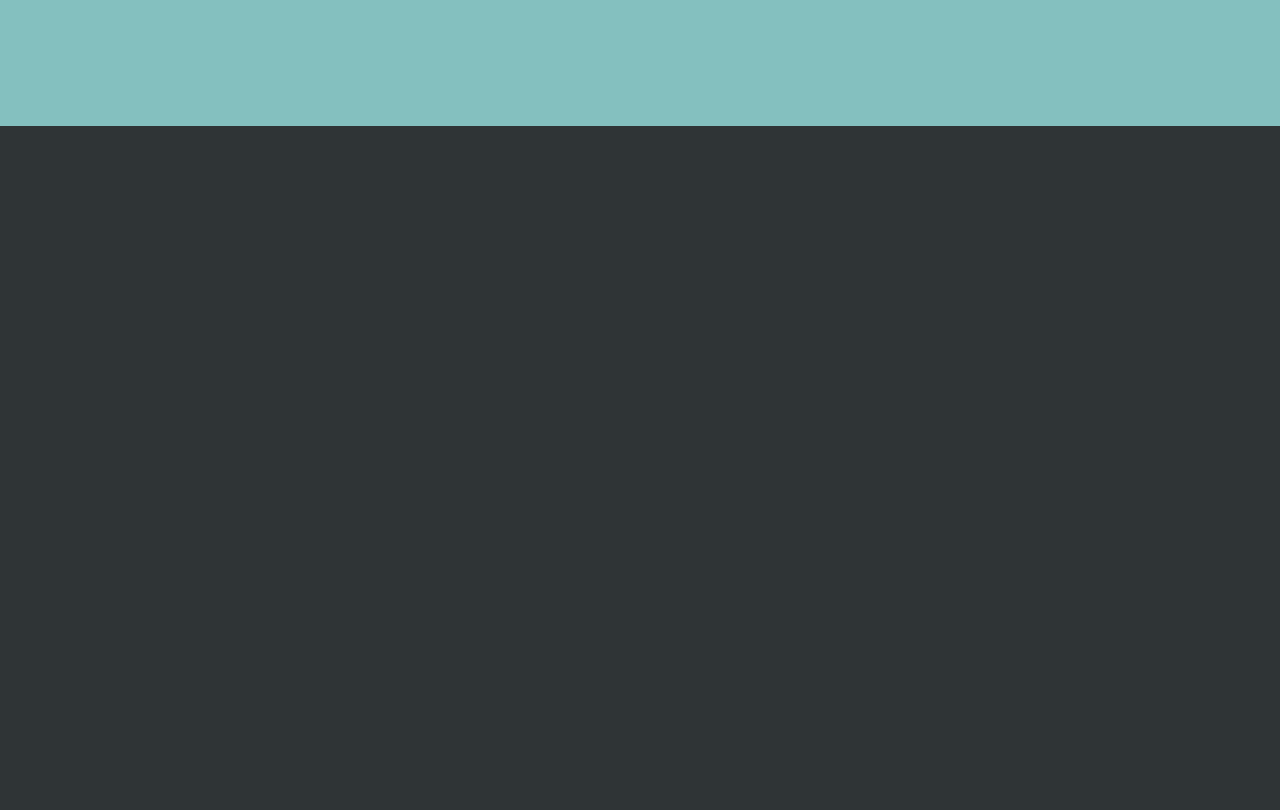
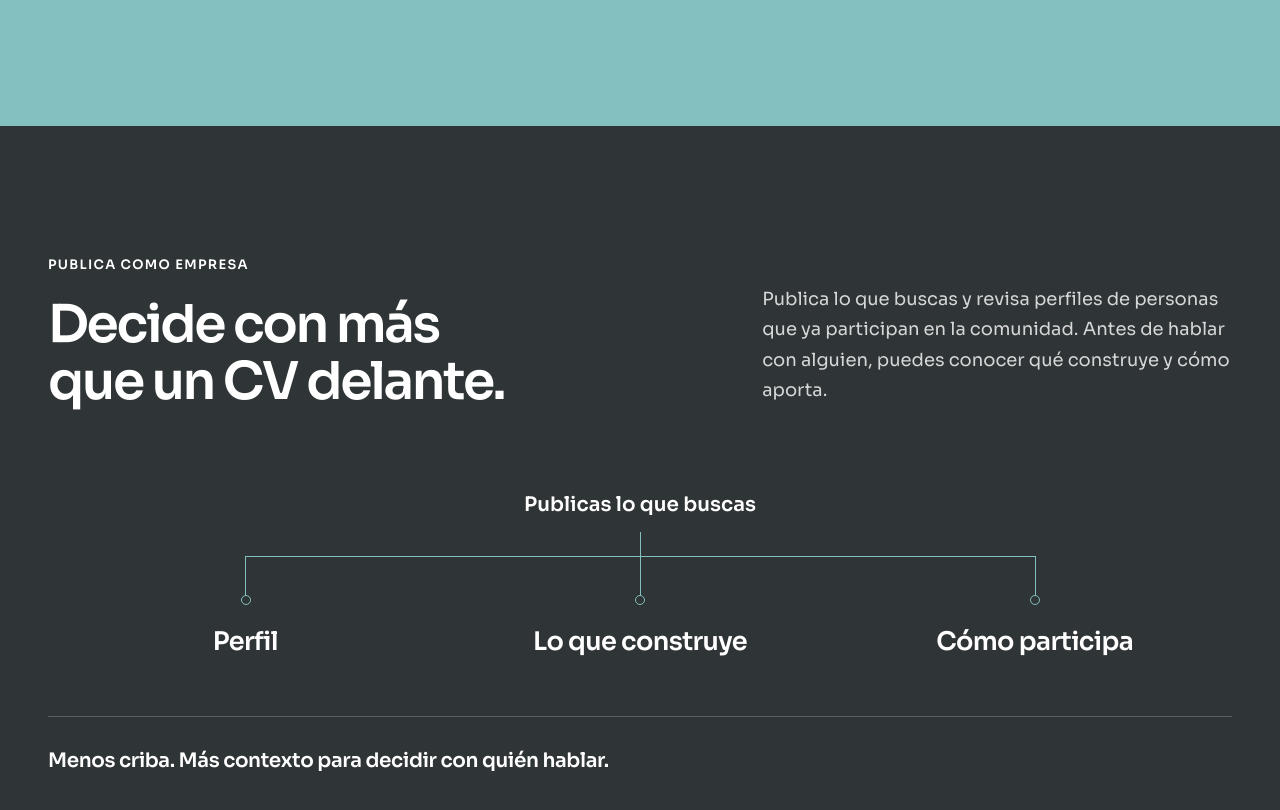
Before and after one commit to Blackpachamame/landing-techtojob, a Next.js app: page / in a window 1280 px wide. Shown: the part 2306-3116 px from the top of the page. Before the commit the page ends 2432 px from the top, so only its background shows below. Built offline with nearby package versions, Linux system fonts and the light colour scheme; no server answers.

Commit message:
feat: build companies section

```diff
--- a/messages/es.json
+++ b/messages/es.json
@@ -80,7 +80,20 @@
       "company": "Empresa"
     }
   },
-  "Companies": {},
+  "Companies": {
+    "eyebrow": "Publica como empresa",
+    "title": "Decide con más que un CV delante.",
+    "description": "Publica lo que buscas y revisa perfiles de personas que ya participan en la comunidad. Antes de hablar con alguien, puedes conocer qué construye y cómo aporta.",
+    "note": "Menos criba. Más contexto para decidir con quién hablar.",
+    "context": {
+      "source": "Publicas lo que buscas",
+      "signals": [
+        "Perfil",
+        "Lo que construye",
+        "Cómo participa"
+      ]
+    }
+  },
   "Tournaments": {},
   "Networking": {},
   "Testimonials": {},
--- a/src/app/page.tsx
+++ b/src/app/page.tsx
@@ -1,4 +1,5 @@
 import Header from "@/components/layout/Header";
+import Companies from "@/components/sections/Companies";
 import Hero from "@/components/sections/Hero";
 import HowItWorks from "@/components/sections/HowItWorks";
 import Talent from "@/components/sections/Talent";
@@ -11,6 +12,7 @@ export default function HomePage() {
         <Hero />
         <HowItWorks />
         <Talent />
+        <Companies />
       </main>
     </>
   );
--- /dev/null
+++ b/src/components/sections/Companies.module.css
@@ -0,0 +1,134 @@
+.context {
+  margin-top: 48px;
+}
+
+.source {
+  position: relative;
+  padding-bottom: 24px;
+  font-size: 18px;
+  line-height: 1.5;
+  font-weight: 600;
+}
+
+.source::after {
+  position: absolute;
+  bottom: 0;
+  left: 0;
+  width: 48px;
+  height: 1px;
+  background: var(--color-brand-mint);
+  content: "";
+}
+
+.signals {
+  display: grid;
+  gap: 24px;
+  margin: 28px 0 0;
+  padding: 0;
+  list-style: none;
+}
+
+.signal {
+  position: relative;
+  display: flex;
+  align-items: center;
+  gap: 16px;
+  font-size: 20px;
+  line-height: 1.4;
+  font-weight: 600;
+  letter-spacing: -0.025em;
+}
+
+.marker {
+  position: relative;
+  display: block;
+  flex-shrink: 0;
+  width: 24px;
+  height: 1px;
+  background: var(--color-brand-mint);
+}
+
+.marker::after {
+  position: absolute;
+  top: 50%;
+  right: 0;
+  width: 8px;
+  height: 8px;
+  border: 1px solid var(--color-brand-mint);
+  border-radius: 50%;
+  background: var(--color-brand-dark);
+  transform: translateY(-50%);
+  content: "";
+}
+
+@media (min-width: 768px) {
+  .context {
+    margin-top: 64px;
+  }
+
+  .source {
+    padding-bottom: 36px;
+    text-align: center;
+    font-size: 20px;
+  }
+
+  .source::after {
+    left: 50%;
+    width: 1px;
+    height: 24px;
+  }
+
+  .signals {
+    grid-template-columns: repeat(3, minmax(0, 1fr));
+    gap: 0;
+    margin: 0;
+  }
+
+  .signal {
+    display: block;
+    padding: 68px 12px 0;
+    text-align: center;
+    font-size: clamp(20px, 2vw, 28px);
+  }
+
+  .signal::before {
+    position: absolute;
+    top: 0;
+    right: 0;
+    left: 0;
+    border-top: 1px solid var(--color-brand-mint);
+    content: "";
+  }
+
+  .signal:first-child::before {
+    left: 50%;
+  }
+
+  .signal:last-child::before {
+    right: 50%;
+  }
+
+  .marker {
+    position: absolute;
+    top: 0;
+    left: 50%;
+    width: 1px;
+    height: 44px;
+  }
+
+  .marker::after {
+    top: auto;
+    bottom: 0;
+    left: 50%;
+    right: auto;
+    width: 10px;
+    height: 10px;
+    transform: translate(-50%, 50%);
+  }
+}
+
+@media (min-width: 1024px) {
+  .context {
+    margin-top: 80px;
+  }
+}
--- /dev/null
+++ b/src/components/sections/Companies.tsx
@@ -0,0 +1,49 @@
+import messages from "../../../messages/es.json";
+import styles from "./Companies.module.css";
+
+export default function Companies() {
+  const content = messages.Companies;
+
+  return (
+    <section
+      id="companies"
+      aria-labelledby="companies-title"
+      className="bg-brand-dark py-20 text-brand-white md:py-24 lg:py-30 xl:py-32"
+    >
+      <div className="page-container">
+        <div className="grid gap-6 lg:grid-cols-[1.35fr_1fr] lg:items-end lg:gap-16 xl:gap-20">
+          <div>
+            <p className="mb-5 text-[13px] leading-relaxed font-semibold tracking-[0.1em] uppercase">
+              {content.eyebrow}
+            </p>
+            <h2
+              id="companies-title"
+              className="max-w-160 text-4xl leading-[1.1] font-semibold tracking-[-0.045em] text-balance md:text-5xl xl:text-[52px]"
+            >
+              {content.title}
+            </h2>
+          </div>
+          <p className="max-w-145 text-base leading-[1.7] text-brand-white/80 md:text-lg lg:pb-1">
+            {content.description}
+          </p>
+        </div>
+
+        <div className={styles.context}>
+          <p className={styles.source}>{content.context.source}</p>
+          <ul className={styles.signals}>
+            {content.context.signals.map((signal) => (
+              <li key={signal} className={styles.signal}>
+                <span aria-hidden="true" className={styles.marker} />
+                {signal}
+              </li>
+            ))}
+          </ul>
+        </div>
+
+        <p className="mt-12 border-t border-brand-white/20 pt-7 text-lg leading-relaxed font-semibold tracking-[-0.02em] md:mt-14 md:text-xl">
+          {content.note}
+        </p>
+      </div>
+    </section>
+  );
+}
```
